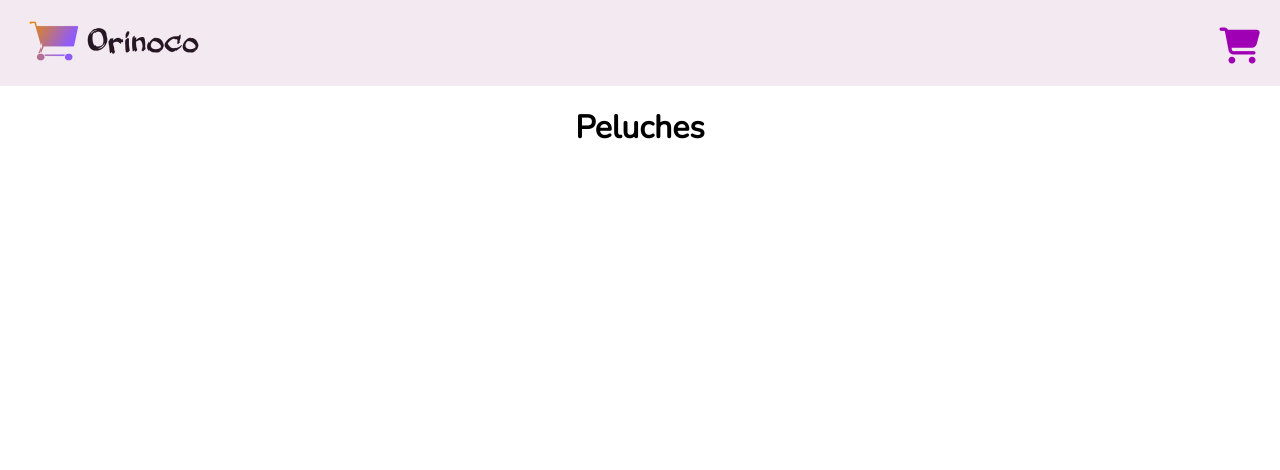
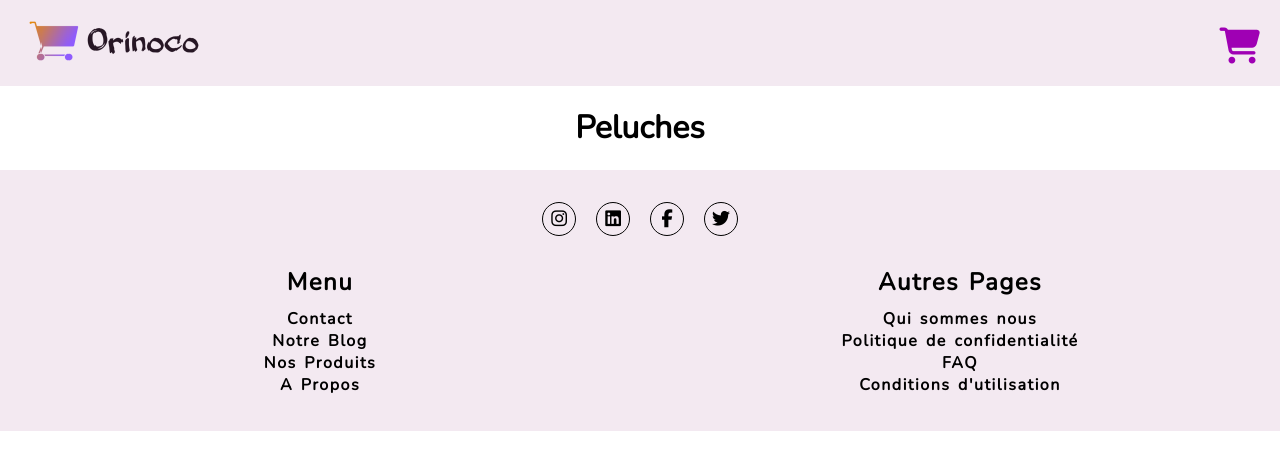
Before and after one commit to Sylvainchambard/chambardsylvain_5_06042021, a plain HTML site: page index.html in a window 1280 px wide. Drawn offline with nearby package versions, Linux system fonts and the light colour scheme; no server answers.

Commit message:
add footer

```diff
--- a/css/panier.css
+++ b/css/panier.css
@@ -190,18 +190,94 @@ input
 }
 
 /* -------- footer -------- */
+/* ---------- Footer -----------*/
 footer
 {
+	background-color: #f3e9f1;
 	text-align: center;
-	margin: 50px;
+	padding-bottom: 15px;
 }
 
-@media only screen and (max-width: 800px)
+.sm-handle
 {
+	display: flex;
+	padding-top: 2rem;
+	justify-content: center;
+}
+
+.sm-button
+{
+	margin: 0px 10px 0px;
+	border: 1px solid #000000;
+	border-radius: 100%;
+	width: 2rem;
+	height: 2rem;
+	display: flex;
+	align-items: center;
+	justify-content: center;
+	cursor: pointer;
+}
+
+.sm-button:hover
+{
+	background: radial-gradient( ellipse at top left, #ffa652, #933efc);
+}
+
+.fab
+{
+	color: rgb(0, 0, 0);
+	font-size: 18px;
+}
+
+.footer-links
+{
+	display: grid;
+	grid-template-columns: 1fr 1fr;
+	color: rgb(0, 0, 0);
+	letter-spacing: 1.5px;
+	word-spacing: 2px;
+}
+
+.menu-title
+{
+	margin-bottom: 10px;
+}
+
+.menu
+{
+	margin-bottom: 20px;
+	margin-top: 10px;
+}
+
+.menu-links ,.other-links
+{
+	display: block;
+	color: #000000;
+	cursor: pointer;
+}
+
+.menu-links:hover
+{
+	color: #ff0000;
+}
+
+.other-links:hover
+{
+	color: #ff0000;
+}
+
+@media(max-width :700px)
+{
+	.footer-links
+	{
+		grid-template-columns: 1fr;
+	}
+
 	.produit__panier
 	{
 		flex-direction: column;
 		width: auto;
 		align-items: center;
 	}
+
 }
--- a/css/style.css
+++ b/css/style.css
@@ -5,6 +5,7 @@ body
 	margin: auto;
 	font-family: 'Nunito', sans-serif;
 }
+
 /*------ HEADER ----*/
 header
 {
@@ -27,6 +28,7 @@ header
 	align-items: center;
 	font-size: 36px;
 }
+
 /*------- MAIN ----- */
 h1
 {
@@ -49,7 +51,7 @@ h1
 	flex-direction: column;
 	padding: 10px;
 	margin: 50px;
-    border-radius: 15%;
+	border-radius: 15%;
 	background-color: #f3e9f1;
 	max-width: 240px;
 }
@@ -83,4 +85,91 @@ h1
 a
 {
 	text-decoration: none;
+	color: black;
+	font-weight: bold;
 }
+
+/* ---------- Footer -----------*/
+footer
+{
+	background-color: #f3e9f1;
+	text-align: center;
+	padding-bottom: 15px;
+}
+
+.sm-handle
+{
+	display: flex;
+	padding-top: 2rem;
+	justify-content: center;
+}
+
+.sm-button
+{
+	margin: 0px 10px 0px;
+	border: 1px solid #000000;
+	border-radius: 100%;
+	width: 2rem;
+	height: 2rem;
+	display: flex;
+	align-items: center;
+	justify-content: center;
+	cursor: pointer;
+}
+
+.sm-button:hover
+{
+	background: radial-gradient( ellipse at top left, #ffa652, #933efc);
+}
+
+.fab
+{
+	color: rgb(0, 0, 0);
+	font-size: 18px;
+}
+
+.footer-links
+{
+	display: grid;
+	grid-template-columns: 1fr 1fr;
+	color: rgb(0, 0, 0);
+	letter-spacing: 1.5px;
+	word-spacing: 2px;
+}
+
+.menu-title
+{
+	margin-bottom: 10px;
+}
+
+.menu
+{
+	margin-bottom: 20px;
+	margin-top: 10px;
+}
+
+.menu-links ,.other-links
+{
+	display: block;
+	color: #000000;
+	cursor: pointer;
+}
+
+.menu-links:hover
+{
+	color: #ff0000;
+}
+
+.other-links:hover
+{
+	color: #ff0000;
+}
+
+@media(max-width :700px)
+{
+	.footer-links
+	{
+		grid-template-columns: 1fr;
+	}
+
+}
--- a/css/style_product.css
+++ b/css/style_product.css
@@ -101,3 +101,88 @@ a
 {
 	text-decoration: none;
 }
+
+/* ---------- Footer -----------*/
+footer
+{
+	background-color: #f3e9f1;
+	text-align: center;
+	padding-bottom: 15px;
+}
+
+.sm-handle
+{
+	display: flex;
+	padding-top: 2rem;
+	justify-content: center;
+}
+
+.sm-button
+{
+	margin: 0px 10px 0px;
+	border: 1px solid #000000;
+	border-radius: 100%;
+	width: 2rem;
+	height: 2rem;
+	display: flex;
+	align-items: center;
+	justify-content: center;
+	cursor: pointer;
+}
+
+.sm-button:hover
+{
+	background: radial-gradient( ellipse at top left, #ffa652, #933efc);
+}
+
+.fab
+{
+	color: rgb(0, 0, 0);
+	font-size: 18px;
+}
+
+.footer-links
+{
+	display: grid;
+	grid-template-columns: 1fr 1fr;
+	color: rgb(0, 0, 0);
+	letter-spacing: 1.5px;
+	word-spacing: 2px;
+}
+
+.menu-title
+{
+	margin-bottom: 10px;
+}
+
+.menu
+{
+	margin-bottom: 20px;
+	margin-top: 10px;
+}
+
+.menu-links ,.other-links
+{
+	display: block;
+	color: #000000;
+	cursor: pointer;
+}
+
+.menu-links:hover
+{
+	color: #ff0000;
+}
+
+.other-links:hover
+{
+	color: #ff0000;
+}
+
+@media(max-width :700px)
+{
+	.footer-links
+	{
+		grid-template-columns: 1fr;
+	}
+
+}
--- a/index.html
+++ b/index.html
@@ -25,6 +25,31 @@
 			<h1>Peluches</h1>
 			<div id="ancre"></div>
 		</main>
+
+		<footer>
+			<div class="sm-handle">
+				<a href="#" class="sm-button"><i class="fab fa-instagram"></i></a>
+				<a href="#" class="sm-button"><i class="fab fa-linkedin"></i></a>
+				<a href="#" class="sm-button"><i class="fab fa-facebook-f"></i></a>
+				<a href="#" class="sm-button"><i class="fab fa-twitter"></i></a>
+			</div>
+			<div class="footer-links">
+				<div class="menu">
+					<h2 class="menu-title">Menu</h2>
+					<a href="#" class="menu-links">Contact</a>
+					<a href="#" class="menu-links">Notre Blog</a>
+					<a href="#" class="menu-links">Nos Produits</a>
+					<a href="#" class="menu-links">A Propos</a>
+				</div>
+				<div class="menu">
+					<h2 class="menu-title">Autres Pages</h2>
+					<a href="#" class="other-links">Qui sommes nous</a>
+					<a href="#" class="other-links">Politique de confidentialité</a>
+					<a href="#" class="other-links">FAQ</a>
+					<a href="#" class="other-links">Conditions d'utilisation</a>
+				</div>
+			</div>
+		</footer>
 		<script  src="javascript/index.js"></script>
 	</body>
 </html>
```
Also changed, not shown: panier.html (+23 -2 lines), selection_produit.html (+24 -1 lines).
